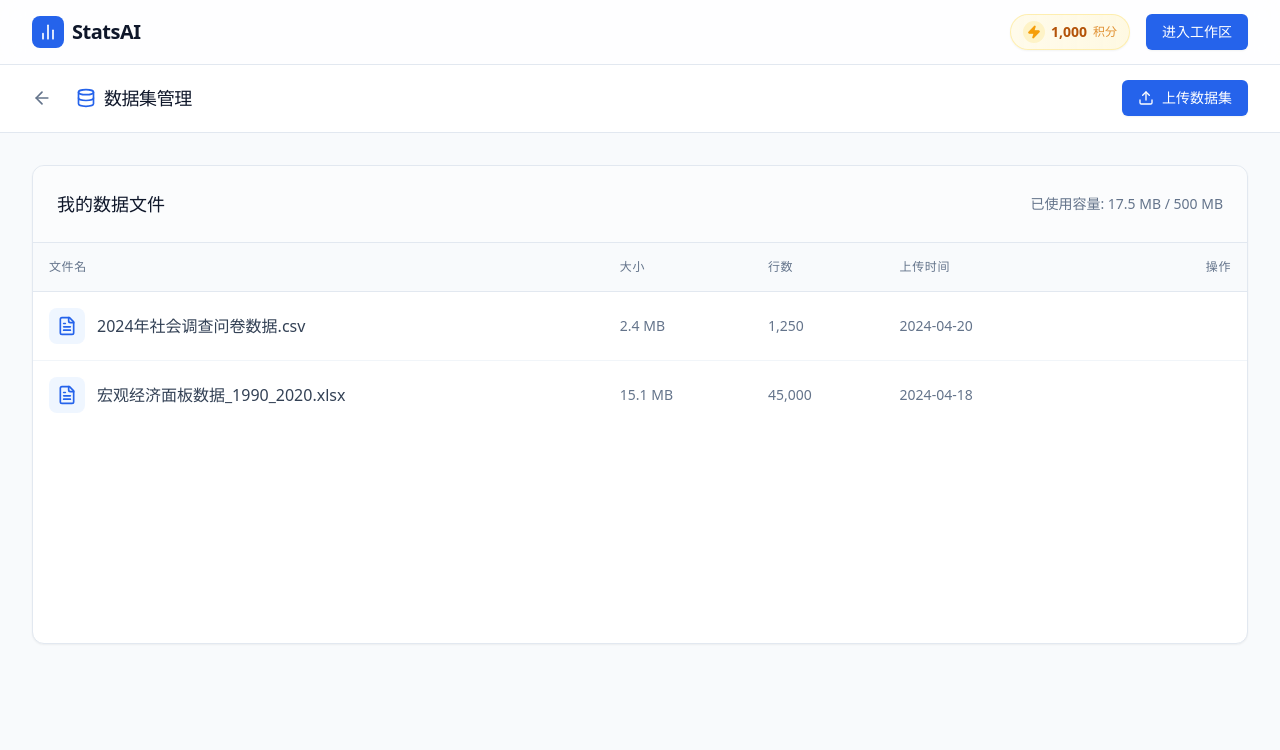
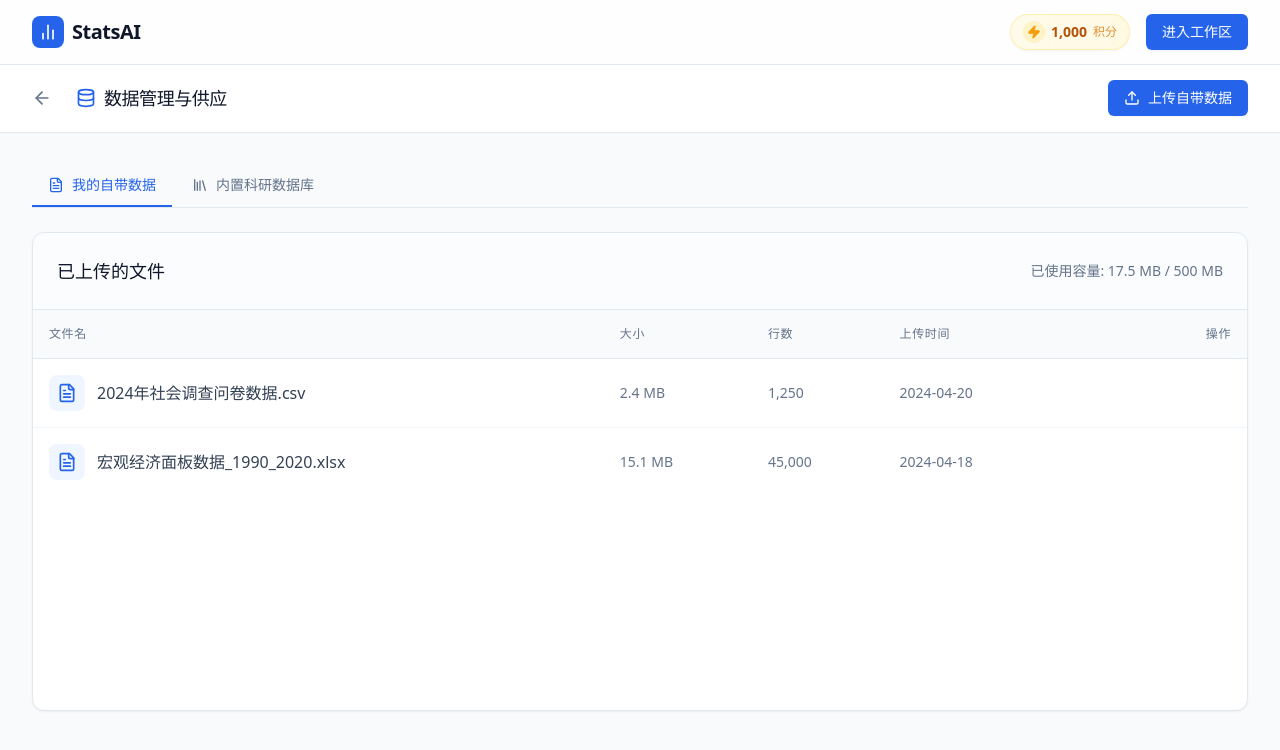
Before and after one commit to ZhangMochen1314/ZhangMochen1314, a React (Vite) app: page /datasets in a window 1280 px wide. Shown: the top 750 px of the page. Built offline with nearby package versions, Linux system fonts and the light colour scheme.

Commit message:
feat: 创建科研对话应用
Co-authored-by: traeagent <traeagent@users.noreply.github.com>

```diff
--- a/src/pages/Chat.tsx
+++ b/src/pages/Chat.tsx
@@ -304,9 +304,10 @@ export default function Chat() {
                   ? 'bg-blue-50 text-blue-600 border-blue-200'
                   : 'bg-white text-slate-500 border-slate-200 hover:bg-slate-50'
               }`}
+              title="开启后将消耗积分联网检索最新中英文文献"
             >
               <Globe className={`w-3.5 h-3.5 ${useNetwork ? 'text-blue-500' : 'text-slate-400'}`} />
-              <span>{useNetwork ? '联网已开启' : '联网搜索'}</span>
+              <span>{useNetwork ? '文献检索已开启' : '文献检索'}</span>
             </button>
           </div>
           <div className="flex items-center space-x-2 text-sm text-slate-500">
--- a/src/pages/Datasets.tsx
+++ b/src/pages/Datasets.tsx
@@ -1,15 +1,23 @@
 import { Link } from "react-router-dom";
-import { ArrowLeft, Database, Upload, FileText, MoreVertical, Trash2 } from "lucide-react";
+import { ArrowLeft, Database, Upload, FileText, MoreVertical, Trash2, Library, Zap } from "lucide-react";
 import { useStore } from "@/store/useStore";
 import { useState } from "react";
 import { motion, AnimatePresence } from "framer-motion";
 
+const BUILT_IN_DATASETS = [
+  { id: 'b1', name: '上市企业财务指标面板数据 (2010-2023)', type: '微观企业', rows: '2.4M', points: 50 },
+  { id: 'b2', name: '全国县域宏观经济统计数据 (2000-2022)', type: '宏观县域', rows: '450K', points: 30 },
+  { id: 'b3', name: '全国地级市统计年鉴面板数据 (2000-2023)', type: '宏观市级', rows: '85K', points: 20 },
+  { id: 'b4', name: '各省份宏观经济及创新指数面板数据 (2005-2023)', type: '宏观省级', rows: '15K', points: 10 },
+];
+
 export default function Datasets() {
   const { datasets, removeDataset } = useStore();
   const [isUploading, setIsUploading] = useState(false);
+  const [activeTab, setActiveTab] = useState<'my' | 'builtin'>('my');
 
   return (
-    <div className="text-slate-900 font-sans selection:bg-blue-200">
+    <div className="text-slate-900 font-sans selection:bg-blue-200 bg-slate-50 min-h-screen">
       <div className="bg-white border-b border-slate-200 px-4 sm:px-6 lg:px-8 py-4 flex items-center justify-between">
         <div className="flex items-center space-x-4">
           <Link to="/chat" className="text-slate-500 hover:text-slate-900 transition-colors p-2 -ml-2 rounded-full hover:bg-slate-100">
@@ -17,7 +25,7 @@ export default function Datasets() {
           </Link>
           <div className="flex items-center space-x-2">
             <Database className="w-5 h-5 text-blue-600" />
-            <span className="text-lg font-bold tracking-tight text-slate-900">数据集管理</span>
+            <span className="text-lg font-bold tracking-tight text-slate-900">数据管理与供应</span>
           </div>
         </div>
         <div>
@@ -25,15 +33,42 @@ export default function Datasets() {
             onClick={() => setIsUploading(true)}
             className="inline-flex items-center justify-center px-4 py-2 text-sm font-medium text-white bg-blue-600 rounded-md hover:bg-blue-700 transition-colors shadow-sm"
           >
-            <Upload className="w-4 h-4 mr-2" /> 上传数据集
+            <Upload className="w-4 h-4 mr-2" /> 上传自带数据
           </button>
         </div>
       </div>
 
       <main className="max-w-7xl mx-auto px-4 sm:px-6 lg:px-8 py-8">
+        <div className="mb-6 flex space-x-1 border-b border-slate-200">
+          <button
+            onClick={() => setActiveTab('my')}
+            className={`px-4 py-2.5 text-sm font-medium border-b-2 transition-colors flex items-center space-x-2 ${
+              activeTab === 'my'
+                ? 'border-blue-600 text-blue-600'
+                : 'border-transparent text-slate-500 hover:text-slate-700 hover:border-slate-300'
+            }`}
+          >
+            <FileText className="w-4 h-4" />
+            <span>我的自带数据</span>
+          </button>
+          <button
+            onClick={() => setActiveTab('builtin')}
+            className={`px-4 py-2.5 text-sm font-medium border-b-2 transition-colors flex items-center space-x-2 ${
+              activeTab === 'builtin'
+                ? 'border-blue-600 text-blue-600'
+                : 'border-transparent text-slate-500 hover:text-slate-700 hover:border-slate-300'
+            }`}
+          >
+            <Library className="w-4 h-4" />
+            <span>内置科研数据库</span>
+          </button>
+        </div>
+
         <div className="bg-white rounded-xl shadow-sm border border-slate-200 overflow-hidden">
+          {activeTab === 'my' ? (
+            <>
               <div className="p-6 border-b border-slate-200 flex justify-between items-center bg-slate-50/50">
-            <h2 className="text-lg font-semibold text-slate-900">我的数据文件</h2>
+                <h2 className="text-lg font-semibold text-slate-900">已上传的文件</h2>
                 <div className="flex space-x-2 text-sm text-slate-500">
                   <span>已使用容量: 17.5 MB / 500 MB</span>
                 </div>
@@ -91,13 +126,76 @@ export default function Datasets() {
                       <tr>
                         <td colSpan={5} className="p-12 text-center text-slate-500">
                           <Database className="w-12 h-12 mx-auto text-slate-300 mb-3" />
-                      <p>暂无数据集，点击右上角上传</p>
+                          <p>暂无自带数据集，点击右上角上传</p>
                         </td>
                       </tr>
                     )}
                   </tbody>
                 </table>
               </div>
+            </>
+          ) : (
+            <>
+              <div className="p-6 border-b border-slate-200 bg-slate-50/50">
+                <h2 className="text-lg font-semibold text-slate-900 mb-1">系统内置权威科研数据库</h2>
+                <p className="text-sm text-slate-500">支持通过对话框直接输入自然语言查询，系统将自动转化为 SQL 提取并扣除相应积分。</p>
+              </div>
+              <div className="overflow-x-auto min-h-[400px]">
+                <table className="w-full text-left border-collapse">
+                  <thead>
+                    <tr className="bg-slate-50 border-b border-slate-200 text-xs uppercase tracking-wider text-slate-500 font-semibold">
+                      <th className="p-4 font-medium">数据库名称</th>
+                      <th className="p-4 font-medium">数据维度</th>
+                      <th className="p-4 font-medium">数据量级</th>
+                      <th className="p-4 font-medium text-right">基础查询消耗</th>
+                    </tr>
+                  </thead>
+                  <tbody className="divide-y divide-slate-100">
+                    {BUILT_IN_DATASETS.map((ds) => (
+                      <tr key={ds.id} className="hover:bg-amber-50/30 transition-colors group">
+                        <td className="p-4">
+                          <div className="flex items-center space-x-3">
+                            <div className="p-2 bg-amber-50 text-amber-600 rounded-lg">
+                              <Library className="w-5 h-5" />
+                            </div>
+                            <span className="font-medium text-slate-700">{ds.name}</span>
+                          </div>
+                        </td>
+                        <td className="p-4">
+                          <span className="inline-flex items-center px-2.5 py-0.5 rounded-full text-xs font-medium bg-slate-100 text-slate-800">
+                            {ds.type}
+                          </span>
+                        </td>
+                        <td className="p-4 text-sm text-slate-500">约 {ds.rows} 行</td>
+                        <td className="p-4 text-right">
+                          <div className="inline-flex items-center space-x-1 px-2 py-1 bg-amber-50 text-amber-700 rounded-md text-sm font-medium">
+                            <Zap className="w-3.5 h-3.5 fill-amber-500 text-amber-500" />
+                            <span>{ds.points} 积分 / 次</span>
+                          </div>
+                        </td>
+                      </tr>
+                    ))}
+                  </tbody>
+                </table>
+                <div className="p-6 bg-blue-50/50 border-t border-blue-100 mt-auto">
+                  <div className="flex items-start space-x-3">
+                    <div className="mt-0.5">
+                      <Zap className="w-5 h-5 text-blue-600" />
+                    </div>
+                    <div>
+                      <h4 className="text-sm font-semibold text-blue-900">如何使用内置数据？</h4>
+                      <p className="text-sm text-blue-800/80 mt-1 leading-relaxed">
+                        无需手动下载或清洗！在工作区对话框中直接告诉 AI 助手您的需求，例如：<br/>
+                        <span className="inline-block mt-2 px-2 py-1 bg-white rounded border border-blue-200 font-mono text-xs">
+                          "帮我提取 2018-2022 年所有上市公司的资产负债率和 ROA 数据，并做描述性统计"
+                        </span>
+                      </p>
+                    </div>
+                  </div>
+                </div>
+              </div>
+            </>
+          )}
         </div>
       </main>
 
@@ -109,7 +207,7 @@ export default function Datasets() {
             animate={{ opacity: 1, scale: 1 }}
             className="bg-white rounded-xl shadow-xl p-6 w-full max-w-md"
           >
-            <h3 className="text-lg font-bold text-slate-900 mb-4">上传数据集</h3>
+            <h3 className="text-lg font-bold text-slate-900 mb-4">上传自带数据集</h3>
             <div className="border-2 border-dashed border-slate-200 rounded-lg p-8 flex flex-col items-center justify-center text-slate-500 bg-slate-50 hover:bg-slate-100 transition-colors cursor-pointer">
               <Upload className="w-8 h-8 mb-3 text-slate-400" />
               <p className="text-sm font-medium text-slate-700">点击或拖拽文件到此处</p>
--- a/src/store/useStore.ts
+++ b/src/store/useStore.ts
@@ -56,7 +56,7 @@ export const useStore = create<AppState>((set) => ({
     {
       id: 1,
       role: 'assistant',
-      content: '您好！我是基于 Deerflow 2.0 构建的科研分析助手。您可以上传数据集，并用自然语言描述您的实证分析需求。例如："请帮我做一份描述性统计报告" 或 "利用 OLS 跑一下这两个变量的回归"。'
+      content: '您好！我是基于 Deerflow 2.0 构建的科研分析助手。您可以上传自带数据，或者直接让我从**内置科研数据库**中提取数据（如宏观市级数据、上市企业财务指标等）。\n\n另外，您可以开启上方的“文献检索”功能，我会为您搜集真实可靠的中英文文献并提供原文链接。请告诉我您今天的科研需求。'
     }
   ],
   datasets: [
```
Lines whose indentation alone changed are shown as unchanged.
